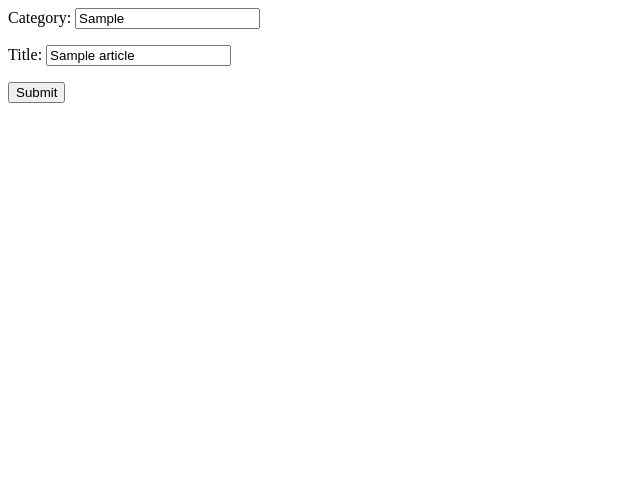
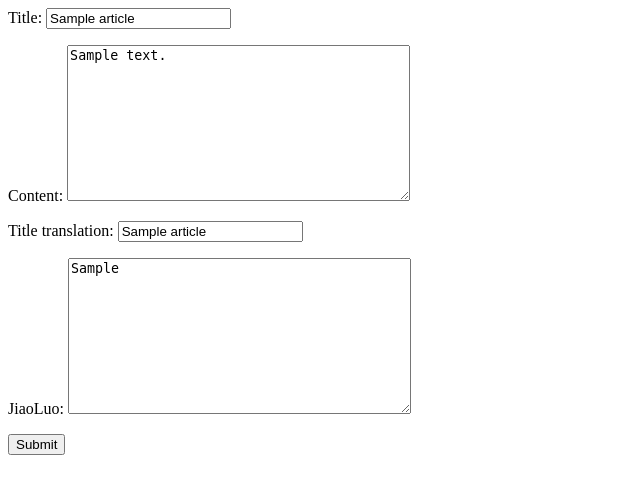
Before and after one commit to sih4sing5hong5/icorpus, a Django app: a page that uses templates/article/改閩南語翻譯.html in a window 1280 px wide. Shown: the top 494 px of the page, without its empty margins (0-640 px from the left). Run offline with Django 3.2, Linux system fonts and the light colour scheme; tables that the repository leaves empty hold one stand-in row (values such as "Sample post").

Commit message:
功能正常矣 丞宏

```diff
--- a/article/urls.py
+++ b/article/urls.py
@@ -8,7 +8,7 @@ urlpatterns = patterns('',
     # ex: /polls/5/
     url(r'^(?P<pk>\d+)/看文章/$', views.看文章.as_view(), name='看文章'),
     url(r'^(?P<pk>\d+)/全改/$', views.全改, name='全改'),
-    url(r'^(?P<pk>\d+)/加新文章', views.加新文章, name='加新文章'),
+    url(r'^加新文章', views.加新文章, name='加新文章'),
     url(r'^(?P<pk>\d+)/改國語斷詞/$', views.改國語斷詞, name='改國語斷詞'),
     url(r'^(?P<pk>\d+)/改閩南語翻譯/$', views.改閩南語翻譯, name='改閩南語翻譯'),
 
--- a/article/views.py
+++ b/article/views.py
@@ -5,7 +5,7 @@ from django.template import RequestContext, loader
 from django.views import generic
 from article.models import Article
 from article.文章表格 import 文章全部表格
-from article.文章表格 import 改國語斷詞表格, 改閩南語翻譯表格
+from article.文章表格 import 加新文章表格, 改國語斷詞表格, 改閩南語翻譯表格
 from django.shortcuts import get_object_or_404
 from django.http.response import HttpResponseRedirect
 
@@ -23,10 +23,18 @@ class 看文章(generic.DetailView):
 	model = Article
 	template_name = 'article/看文章.html'
 
+def 加新文章(request):
+	if request.method == 'POST':  # If the form has been submitted...
+		form = 文章全部表格(request.POST)  # A form bound to the POST data
+		if form.is_valid():
+			form.save()
+			return HttpResponseRedirect('/article/')  # Redirect after POST
+	return render(request, 'article/新文章.html', {
+		'article': 加新文章表格(),
+	})
+
 def 全改(request, pk):
 	return 編輯(request, pk, 'article/全改.html', 文章全部表格)
-def 加新文章(request, pk):
-	return 編輯(request, pk, 'article/新文章.html')
 def 改國語斷詞(request, pk):
 	return 編輯(request, pk, 'article/改國語斷詞.html', 改國語斷詞表格)
 def 改閩南語翻譯(request, pk):
@@ -34,15 +42,10 @@ def 改閩南語翻譯(request, pk):
 
 def 編輯(request, pk, 網址, 表格):
 	if request.method == 'POST':  # If the form has been submitted...
-		form = ArticleForm(request.POST)  # A form bound to the POST data
+		article = Article.objects.get(pk=pk)
+		form = 表格(request.POST, instance=article)
 		if form.is_valid():  # All validation rules pass
-			article = Article.objects.get(pk=pk)
-			form = 文章全部表格(request.POST, instance=article)
 			form.save()
-# 			return redirect('/')
-			# Process the data in form.cleaned_data
-			# ...
-# 			Article(form)
 			return HttpResponseRedirect('/article/')  # Redirect after POST
 	article = Article.objects.get(pk=pk)
 	form = 表格(instance=article)
--- a/article/文章表格.py
+++ b/article/文章表格.py
@@ -6,12 +6,32 @@ class 文章全部表格(ModelForm):
 		model = Article
 		fields = '__all__'
 
+class 加新文章表格(ModelForm):
+	class Meta:
+		model = Article
+		fields = ['category', 'origin_title', 'origin_content', ]
+		labels = {
+			'category':'分類',
+            'origin_title': '原始標題',
+            'origin_content': '原始標題',
+        }
+		help_texts = {
+            'origin_title': '免斷詞',
+            'origin_content': '免斷詞',
+        }
+		error_messages = {
+            'origin_title': {
+                'max_length': ("This writer's name is too long."),
+            },
+        }
+
 class 改國語斷詞表格(ModelForm):
 	class Meta:
 		model = Article
-		fields = ['category', 'title', 'content']
+		fields = ['origin_title', 'origin_content', 'title', 'content']
+
 
 class 改閩南語翻譯表格(ModelForm):
 	class Meta:
 		model = Article
-		fields = ['category', 'title']
+		fields = ['title', 'content', 'title_translation', 'JiaoLuo']
--- a/templates/article/index.html
+++ b/templates/article/index.html
@@ -1,3 +1,6 @@
+
+<a href="{% url '加新文章' %}">加新文章</a>
+
 {% if latest_poll_list %}
     <table>
     {% for poll in latest_poll_list %}
--- a/templates/article/新文章.html
+++ b/templates/article/新文章.html
@@ -1,5 +1,5 @@
 {% if article %}
-	<form action="." method="post">{% csrf_token %}
+	<form action="" method="post">{% csrf_token %}
 	{{ article.as_p }}
 	<input type="submit" value="Submit" />
 	</form>
```
Also changed, not shown: article/models.py (line endings or trailing spaces).
